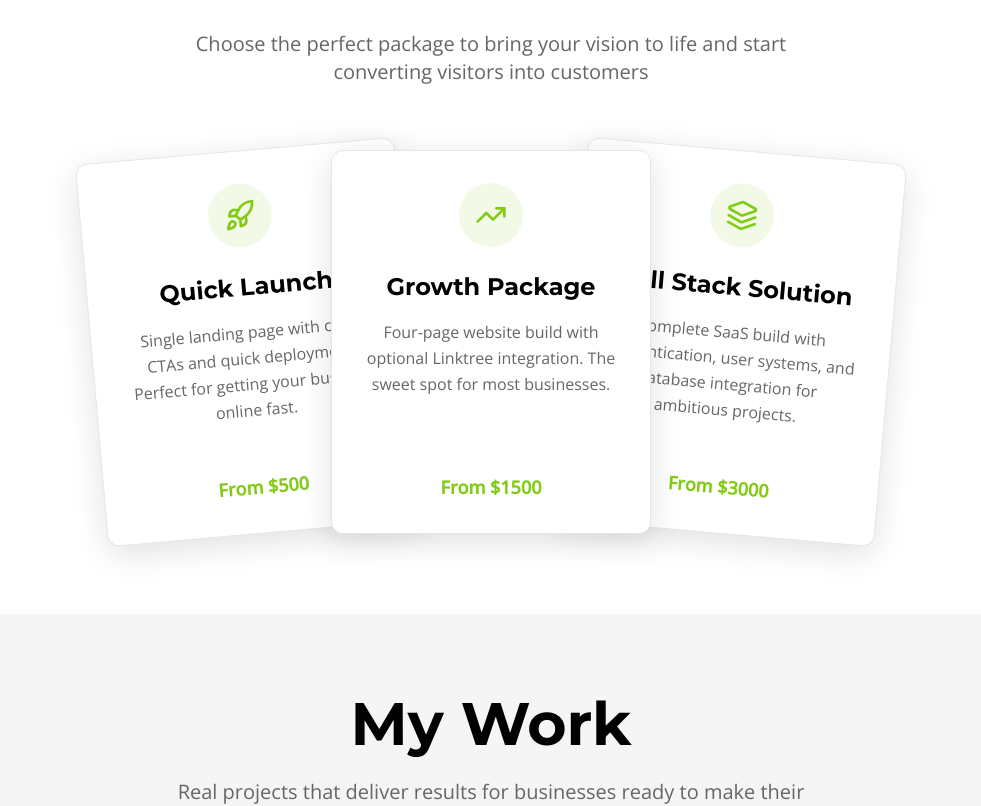
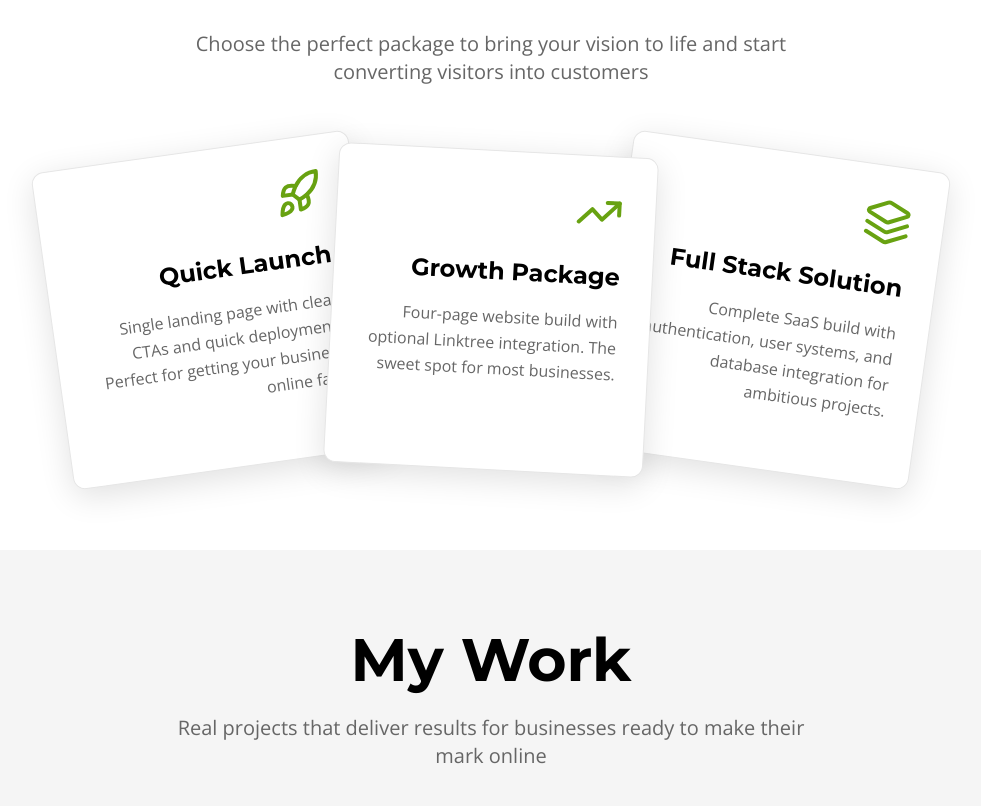
Before and after one commit to patricecunliffe/heyimpatrice, a React (Vite) app: page / in a window 1280 px wide. Shown: the part 1622-2428 px from the top of the page, without its empty margins (149-1130 px from the left). Built offline with nearby package versions, Linux system fonts and the light colour scheme; a web font is replaced by a local one.

Commit message:
Refine Services section styling
Adjusted Services section cards: removed amounts, right-aligned text, reduced overlap, angled middle card, removed emoji circles, and darkened green accent color.

```diff
--- a/src/components/ServicesSection.tsx
+++ b/src/components/ServicesSection.tsx
@@ -82,39 +82,34 @@ const ServicesSection = () => {
               </p>
             </div>
 
-            <div className="relative flex flex-col md:flex-row items-center justify-center md:space-x-[-80px] space-y-8 md:space-y-0">
+            <div className="relative flex flex-col md:flex-row items-center justify-center md:space-x-[-40px] space-y-8 md:space-y-0">
               {services.map((service, index) => {
                 const Icon = service.icon;
+                const rotations = ['-8deg', '3deg', '8deg'];
                 return (
                   <div
                     key={index}
                     className={`service-card cursor-pointer transition-all duration-500 hover:scale-110 hover:z-30 animate-fade-in ${
-                      index === 1 ? 'md:z-20 md:scale-110' : 'md:z-10'
+                      index === 1 ? 'md:z-20 md:scale-105' : 'md:z-10'
                     }`}
                     style={{
                       animationDelay: `${index * 0.2}s`,
-                      transform: `rotate(${index === 0 ? '-5deg' : index === 2 ? '5deg' : '0deg'})`
+                      transform: `rotate(${rotations[index]})`
                     }}
                     onClick={() => setSelectedService(index)}
                   >
-                    <div className="bg-card border border-border rounded-xl p-8 shadow-strong hover:shadow-intense transition-all duration-300 w-80 h-96 flex flex-col">
-                      <div className="flex items-center justify-center w-16 h-16 bg-accent/10 rounded-full mb-6 mx-auto">
-                        <Icon className="w-8 h-8 text-accent" />
+                    <div className="bg-card border border-border rounded-xl p-8 shadow-strong hover:shadow-intense transition-all duration-300 w-80 h-80 flex flex-col text-right">
+                      <div className="flex justify-end mb-6">
+                        <Icon className="w-12 h-12 text-accent" />
                       </div>
 
-                      <h3 className="text-2xl font-bold mb-4 text-center text-foreground">
+                      <h3 className="text-2xl font-bold mb-4 text-foreground">
                         {service.title}
                       </h3>
 
-                      <p className="text-muted-foreground text-center leading-relaxed flex-grow">
+                      <p className="text-muted-foreground leading-relaxed flex-grow">
                         {service.description}
                       </p>
-
-                      <div className="text-center mt-6">
-                        <span className="text-lg font-semibold text-accent">
-                          {service.price}
-                        </span>
-                      </div>
                     </div>
                   </div>
                 );
@@ -137,10 +132,10 @@ const ServicesSection = () => {
 
               <div className="space-y-8">
                 <div className="text-center">
-                  <div className="flex items-center justify-center w-20 h-20 bg-accent/10 rounded-full mb-4 mx-auto">
+                  <div className="flex items-center justify-center w-20 h-20 mb-4 mx-auto">
                     {(() => {
                       const Icon = services[selectedService].icon;
-                      return <Icon className="w-10 h-10 text-accent" />;
+                      return <Icon className="w-16 h-16 text-accent" />;
                     })()}
                   </div>
                   <p className="text-lg text-muted-foreground">
--- a/src/index.css
+++ b/src/index.css
@@ -31,7 +31,7 @@
     --muted-foreground: 0 0% 40%;
 
     /* Accent colors */
-    --accent: 84 81% 44%;
+    --accent: 84 81% 35%;
     --accent-foreground: 0 0% 98%;
 
     /* System colors */
@@ -89,7 +89,7 @@
     --muted: 0 0% 15%;
     --muted-foreground: 0 0% 60%;
 
-    --accent: 84 81% 44%;
+    --accent: 84 81% 35%;
     --accent-foreground: 0 0% 9%;
 
     --destructive: 0 84% 60%;
```
